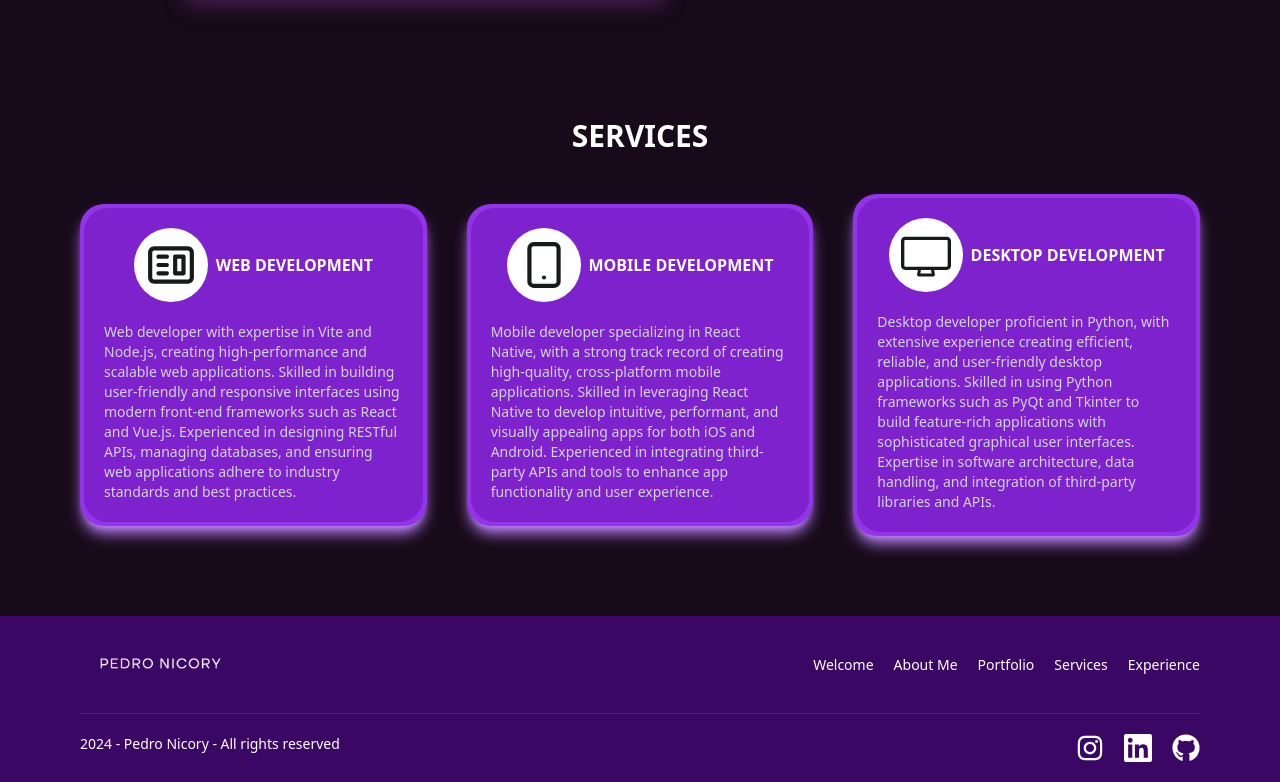
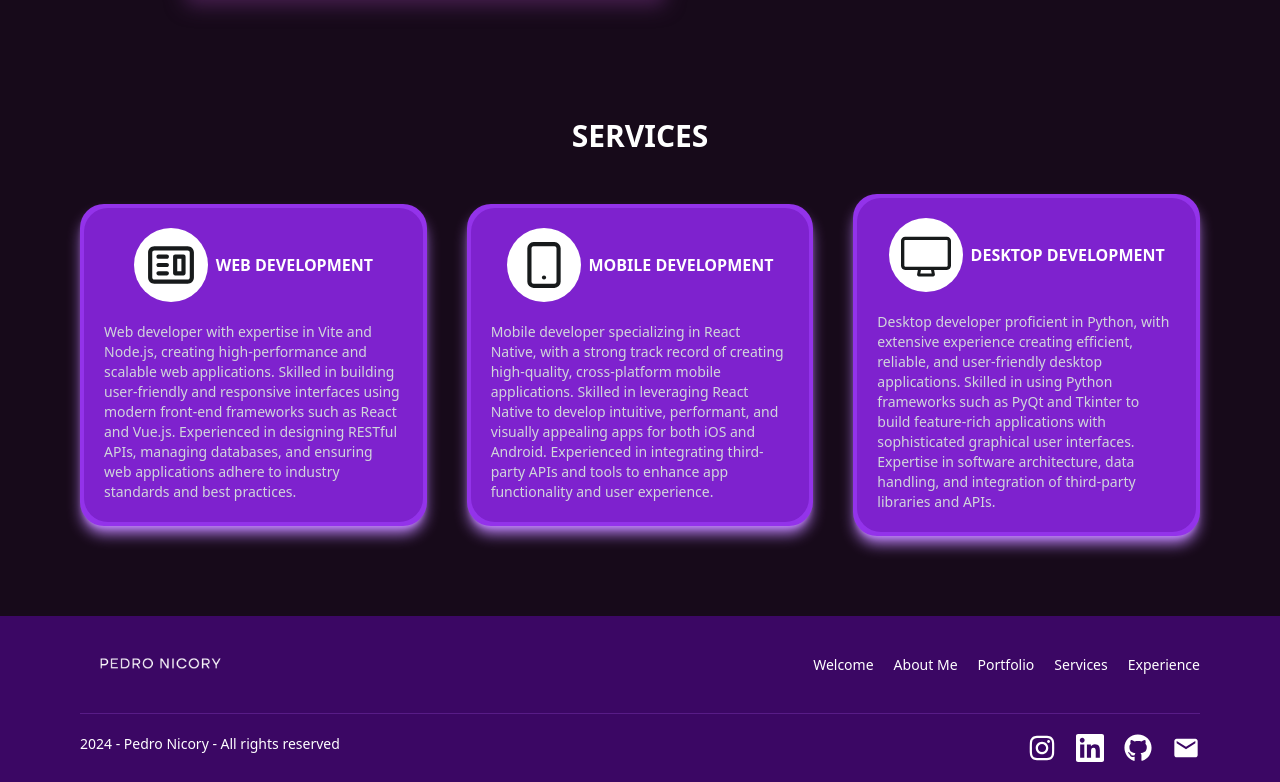
Before and after one commit to nicoryy/nicoryy.github.io, a React (Vite) app: page / in a window 1280 px wide. Shown: the part 3122-3904 px from the top of the page. Built offline with nearby package versions, Linux system fonts and the light colour scheme.

Commit message:
added email contact

```diff
--- a/src/components/Footer.jsx
+++ b/src/components/Footer.jsx
@@ -4,6 +4,7 @@ import logo from "../../assets/w-name.png";
 import { FaInstagram } from "react-icons/fa";
 import { FaGithub } from "react-icons/fa";
 import { SiLinkedin } from "react-icons/si";
+import { MdEmail } from "react-icons/md";
 
 const Footer = () => {
   return (
@@ -51,6 +52,11 @@ const Footer = () => {
               <FaGithub className="size-7" />
             </a>
           </li>
+          <li>
+            <a target="blank" href="mailto:pedronicory@gmail.com">
+              <MdEmail className="size-7" />
+            </a>
+          </li>
         </ul>
       </section>
     </footer>
```
